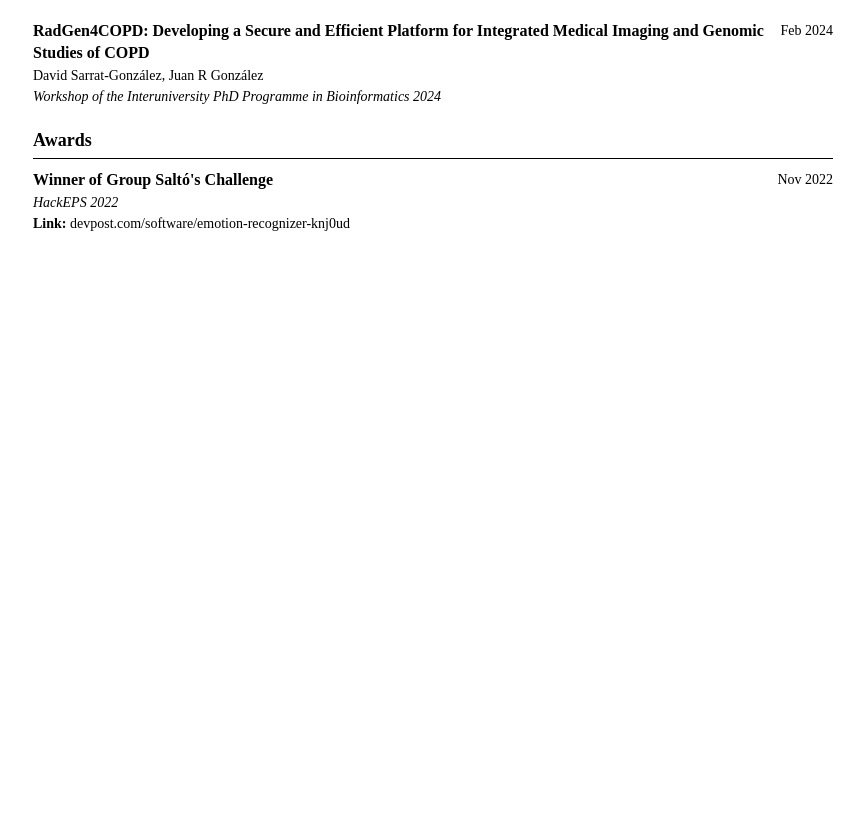
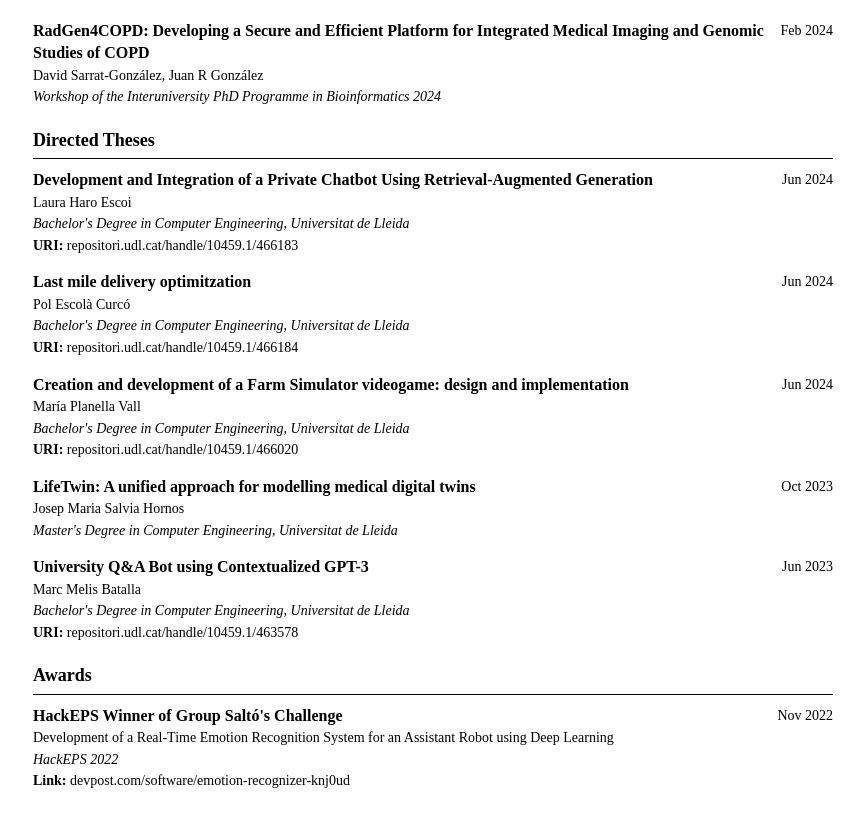
Before and after one commit to davidsarratgonzalez/davidsarratgonzalez.github.io, a React (Create React App) app: page / in a window 1280 px wide. Shown: the part 1725-2547 px from the top of the page, without its empty margins (207-1071 px from the left). Before the commit the page ends 1990 px from the top, so only its background shows below. Built offline with nearby package versions, Linux system fonts and the light colour scheme.

Commit message:
feat: add theses

```diff
--- a/src/App.js
+++ b/src/App.js
@@ -9,6 +9,7 @@ import Projects from './components/Projects';
 import Presentations from './components/Presentations';
 import Posters from './components/Posters';
 import Awards from './components/Awards';
+import Theses from './components/Theses';
 import aboutData from './data/about.json';
 
 function App() {
@@ -23,10 +24,11 @@ function App() {
         <About />
         <Experience />
         <Education />
+        <Projects />
         <Publications />
-        <Projects />
         <Presentations />
         <Posters />
+        <Theses />
         <Awards />
       </main>
     </div>
--- a/src/components/Awards.js
+++ b/src/components/Awards.js
@@ -9,8 +9,8 @@ function Awards() {
         <div className="entry" key={index}>
           <div className="entry-content">
             <h3 className="entry-title">{award.title}</h3>
+            {award.description && <p className="entry-description">{award.description}</p>}
             <p className="entry-subtitle"><em>{award.organization}</em></p>
-            {award.description && <p className="entry-description">{award.description}</p>}
             {award.link && (
               <p className="entry-description">
                 <strong>Link:</strong> <a href={award.link} target="_blank" rel="noopener noreferrer">{award.link.replace(/^https?:\/\//, '')}</a>
--- a/src/components/Experience.js
+++ b/src/components/Experience.js
@@ -4,7 +4,7 @@ import experienceData from '../data/experience.json';
 function Experience() {
   return (
     <section id="experience">
-      <h2>Experience</h2>
+      <h2>Work Experience</h2>
       {experienceData.map((job, index) => (
         <div className="entry" key={index}>
           {job.logo && (
--- /dev/null
+++ b/src/components/Theses.js
@@ -0,0 +1,27 @@
+import React from 'react';
+import thesesData from '../data/theses.json';
+
+function Theses() {
+  return (
+    <section id="theses">
+      <h2>Directed Theses</h2>
+      {thesesData.map((thesis, index) => (
+        <div className="entry" key={index}>
+          <div className="entry-content">
+            <h3 className="entry-title">{thesis.title}</h3>
+            <p className="entry-subtitle">{thesis.author}</p>
+            <p className="entry-subtitle"><em>{thesis.degree}</em></p>
+            {thesis.uri && (
+              <p className="entry-description">
+                <strong>URI:</strong> <a href={thesis.uri} target="_blank" rel="noopener noreferrer">{thesis.uri.replace(/^https?:\/\//, '')}</a>
+              </p>
+            )}
+          </div>
+          <span className="entry-date">{thesis.date}</span>
+        </div>
+      ))}
+    </section>
+  );
+}
+
+export default Theses;
--- a/src/data/awards.json
+++ b/src/data/awards.json
@@ -1,6 +1,7 @@
 [
   {
-    "title": "Winner of Group Saltó's Challenge",
+    "title": "HackEPS Winner of Group Saltó's Challenge",
+    "description": "Development of a Real-Time Emotion Recognition System for an Assistant Robot using Deep Learning",
     "organization": "HackEPS 2022",
     "date": "Nov 2022",
     "link": "https://devpost.com/software/emotion-recognizer-knj0ud"
--- a/src/data/presentations.json
+++ b/src/data/presentations.json
@@ -1,6 +1,6 @@
 [
   {
-    "title": "dsOMOP Software Demonstration: Hands-on Workshop for Federated Secure Analysis of Standardized Clinical Data in a COVID-19 Cohort Use Case",
+    "title": "dsOMOP Software Demonstration: Hands-on Workshop for Federated Secure Analysis of Standardized Clinical Data in a COVID-19 Cohort",
     "event": "OHDSI Europe Symposium 2024",
     "date": "Jun 2024"
   },
--- a/src/data/publications.json
+++ b/src/data/publications.json
@@ -1,6 +1,6 @@
 [
   {
-    "authors": "Juan R. González, Alejandro Cáceres, Eva Ferrer, Laura Balagué-Dobón, Xavier Escribà-Montagut, David Sarrat-González, Guillermo Quintás, Gil Rodas",
+    "authors": "Juan R González, Alejandro Cáceres, Eva Ferrer, Laura Balagué-Dobón, Xavier Escribà-Montagut, David Sarrat-González, Guillermo Quintás, Gil Rodas",
     "month": "May",
     "year": "2024",
     "title": "Predicting Injuries in Elite Female Football Players With Global-Positioning-System and Multiomics Data",
--- /dev/null
+++ b/src/data/theses.json
@@ -0,0 +1,36 @@
+[
+  {
+    "title": "Development and Integration of a Private Chatbot Using Retrieval-Augmented Generation",
+    "date": "Jun 2024",
+    "author": "Laura Haro Escoi",
+    "degree": "Bachelor's Degree in Computer Engineering, Universitat de Lleida",
+    "uri": "https://repositori.udl.cat/handle/10459.1/466183"
+  },
+  {
+    "title": "Last mile delivery optimitzation",
+    "date": "Jun 2024",
+    "author": "Pol Escolà Curcó",
+    "degree": "Bachelor's Degree in Computer Engineering, Universitat de Lleida",
+    "uri": "https://repositori.udl.cat/handle/10459.1/466184"
+  },
+  {
+    "title": "Creation and development of a Farm Simulator videogame: design and implementation",
+    "date": "Jun 2024",
+    "author": "María Planella Vall",
+    "degree": "Bachelor's Degree in Computer Engineering, Universitat de Lleida",
+    "uri": "https://repositori.udl.cat/handle/10459.1/466020"
+  },
+  {
+    "title": "LifeTwin: A unified approach for modelling medical digital twins",
+    "date": "Oct 2023",
+    "author": "Josep Maria Salvia Hornos",
+    "degree": "Master's Degree in Computer Engineering, Universitat de Lleida"
+  },
+  {
+    "title": "University Q&A Bot using Contextualized GPT-3",
+    "date": "Jun 2023",
+    "author": "Marc Melis Batalla",
+    "degree": "Bachelor's Degree in Computer Engineering, Universitat de Lleida",
+    "uri": "https://repositori.udl.cat/handle/10459.1/463578"
+  }
+]
```
